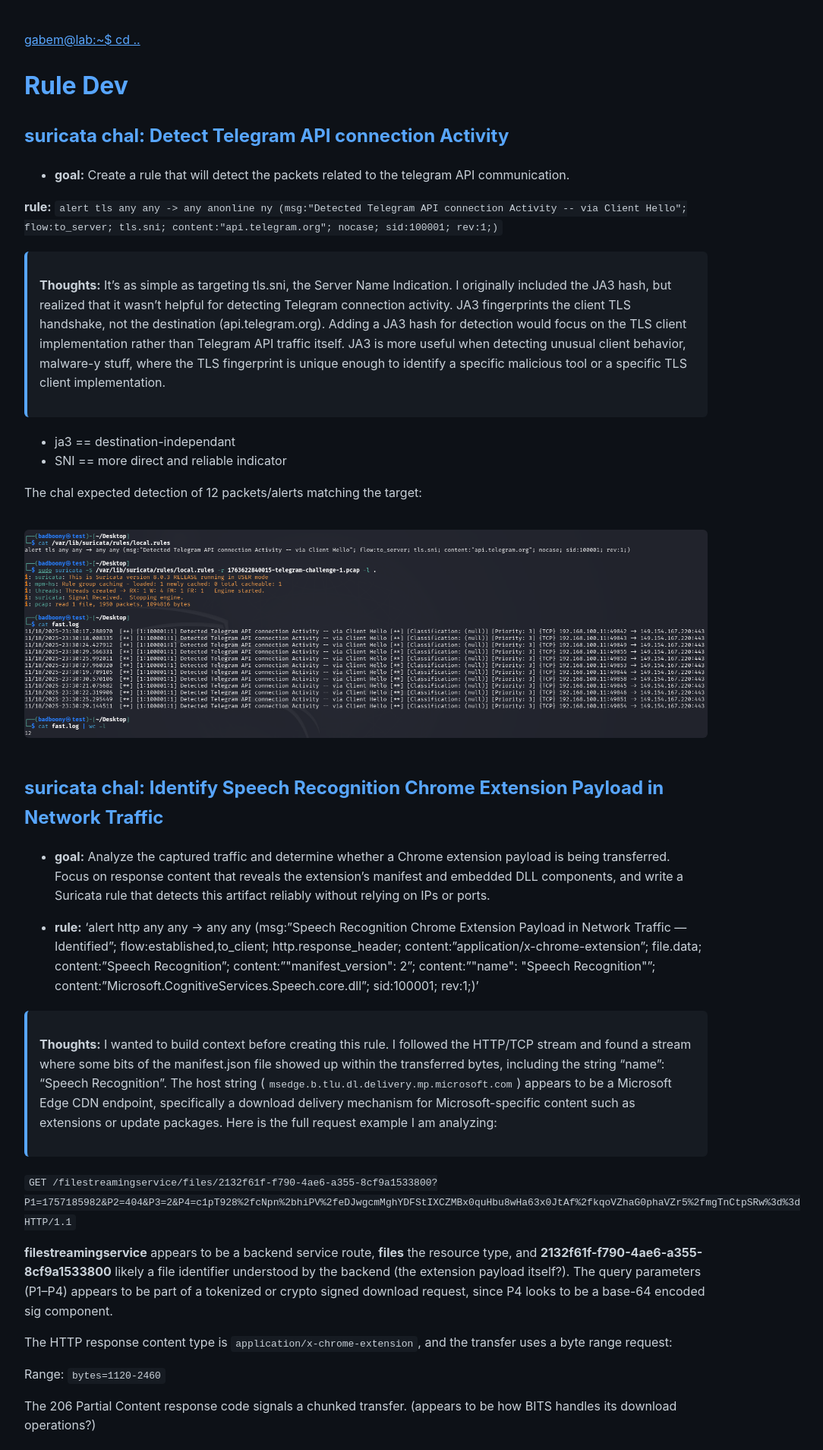
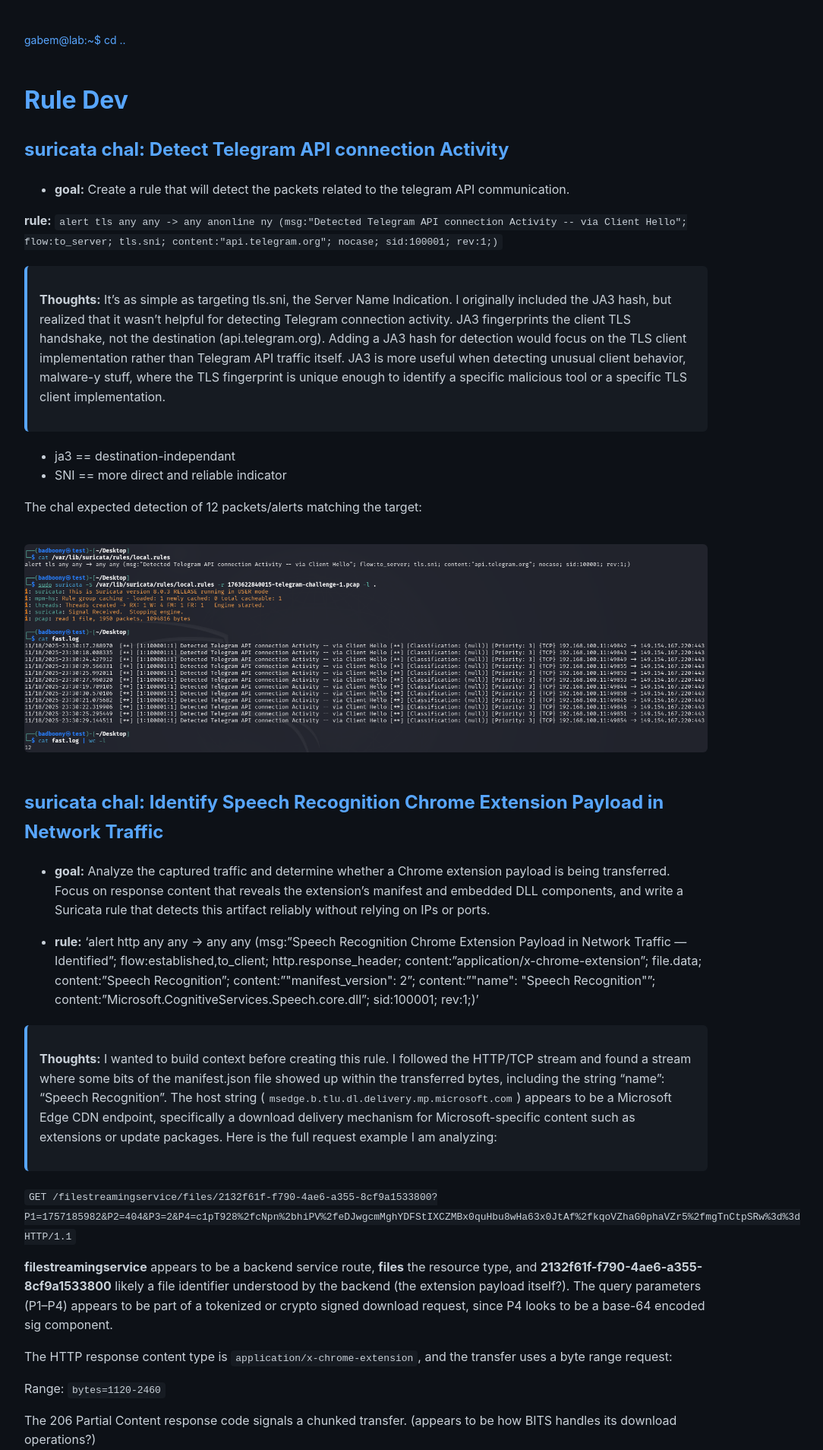
Before and after one commit to soreRum/soreRum.github.io, a Jekyll site: the page built from _posts/2026-03-1-rule-dev.md, in a window 1280 px wide. Shown: the top 1908 px of the page at 76% size, without its empty margins (158-1242 px from the left). Built offline with Jekyll 4.4.1, drawn with Linux system fonts in a browser that asks for light colours; our own code applies the rules of GitHub Pages for plain Markdown files.

Commit message:
Update post.html

```diff
--- a/_layouts/post.html
+++ b/_layouts/post.html
@@ -67,6 +67,18 @@
     border-radius:6px;
 }
 
+.back-link{
+    display:inline-block;
+    margin-bottom:20px;
+    color:#58a6ff;
+    text-decoration:none;
+    font-size:14px;
+}
+
+.back-link:hover{
+    text-decoration:underline;
+}
+
 </style>
 
 </head>
```
